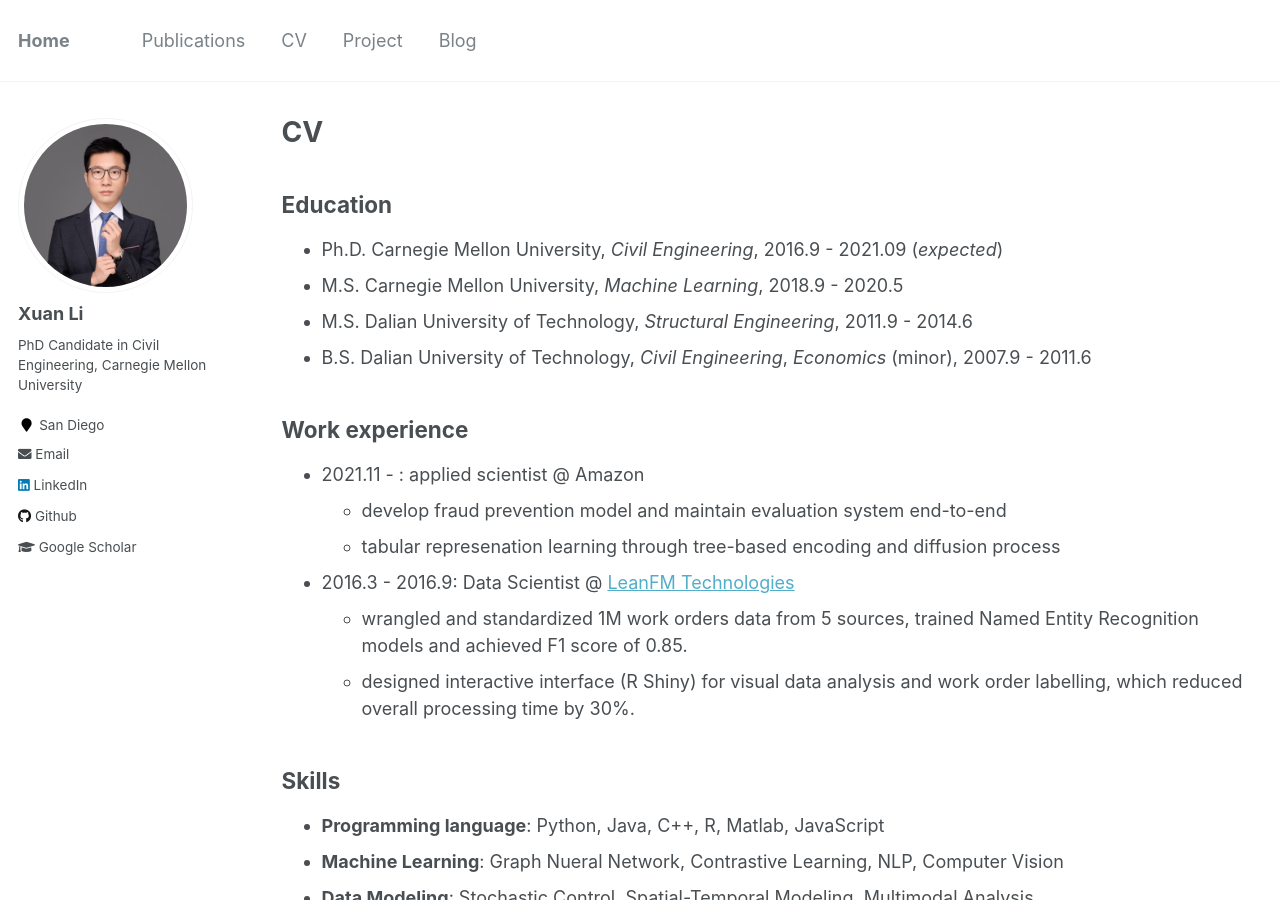
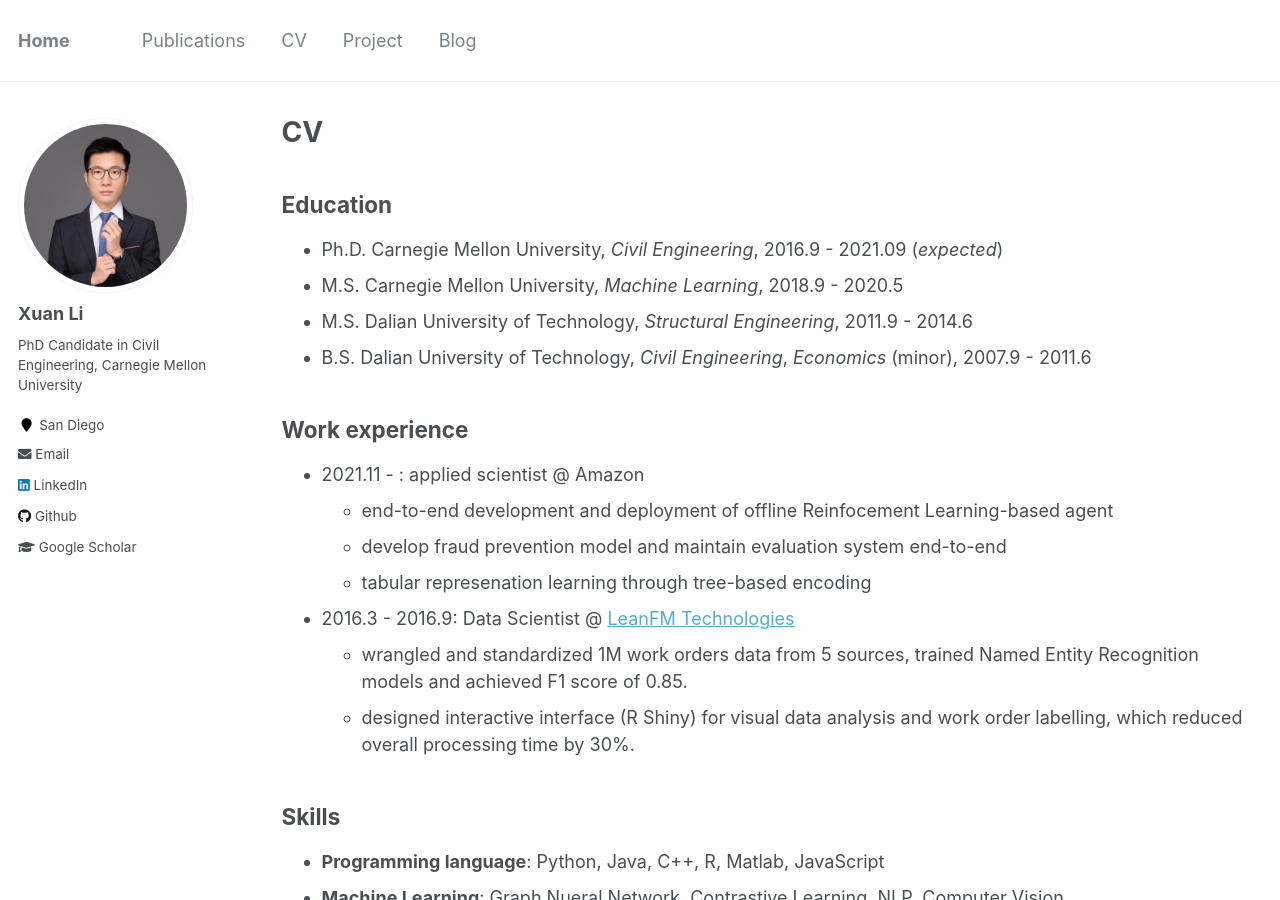
Before and after one commit to milanlx/milanlx.github.io, a Jekyll site: the page built from _pages/cv.md, in a window 1280 px wide and 900 px high. Built offline with Jekyll 4.4.1, drawn with Linux system fonts in a browser that asks for light colours.

Commit message:
Update cv.md

```diff
--- a/_pages/cv.md
+++ b/_pages/cv.md
@@ -19,8 +19,9 @@ Education
 Work experience
 ------
 * 2021.11 - : applied scientist @ Amazon
+  * end-to-end development and deployment of offline Reinfocement Learning-based agent
   * develop fraud prevention model and maintain evaluation system end-to-end
-  * tabular represenation learning through tree-based encoding and diffusion process
+  * tabular represenation learning through tree-based encoding
 * 2016.3 - 2016.9: Data Scientist @  [LeanFM Technologies](http://www.leanfmtech.com/)
   * wrangled and standardized 1M work orders data from 5 sources, trained Named Entity Recognition models and achieved F1 score of 0.85.
   * designed interactive interface (R Shiny) for visual data analysis and work order labelling, which reduced overall processing time by 30%.
```
